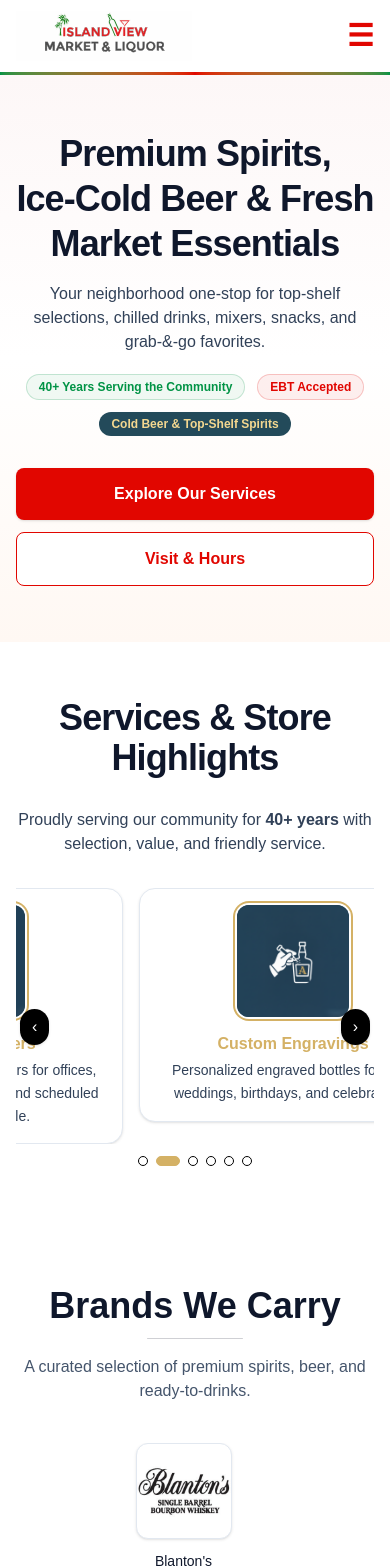
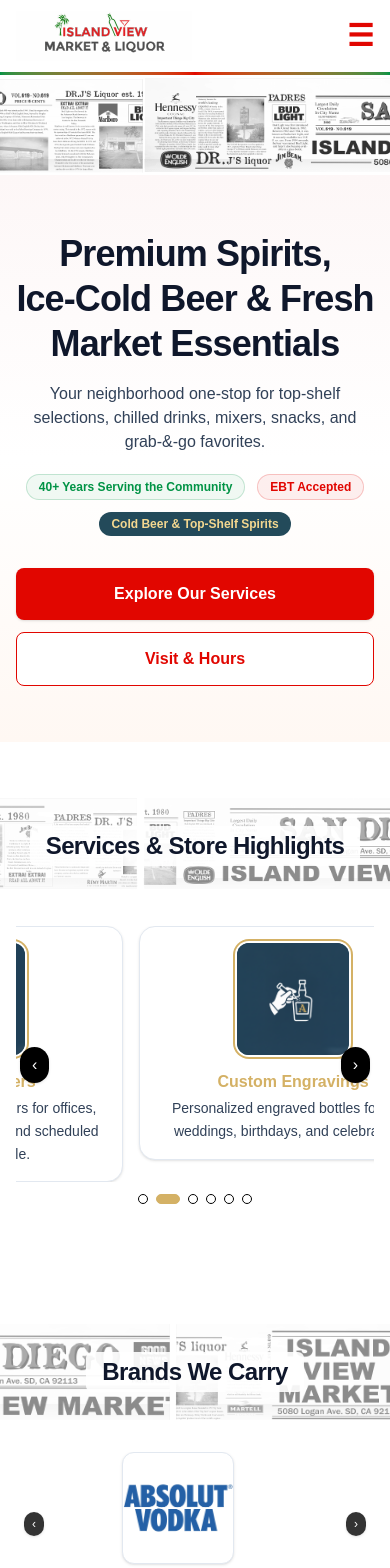
Before and after one commit to AnthonyBarbaro/islandviewmarket, a Next.js app: page / in a window 390 px wide. Shown: the top 1568 px of the page. Built offline with nearby package versions, Linux system fonts and the light colour scheme.

Commit message:
News paper background

```diff
--- a/src/app/components/Brands.tsx
+++ b/src/app/components/Brands.tsx
@@ -1,9 +1,12 @@
+// src/app/components/Brands.tsx
 "use client";
 
 import Image from "next/image";
-import { useEffect, useRef, useState } from "react";
+import { useRef } from "react";
+import NewspaperTape from "@/app/components/NewspaperTape";
 
-const AUTOPLAY_MS = 3500;
+// newspaper strips for the header tape
+const STRIPS = ["/news/1.png", "/news/2.png", "/news/3.png", "/news/4.png"];
 
 // Add/remove brands by editing this list.
 // Place logo files in /public/brands (png/jpg/svg).
@@ -21,132 +24,107 @@
   { name: "Rémy Martin", image: "/brands/remy-martin.jpg" },
   { name: "Don Julio", image: "/brands/don-julio.jpg" },
 ];
+
 export default function Brands() {
-  // Mobile carousel state/refs
+  // simple ref so arrows can scroll the list on mobile
   const scrollerRef = useRef<HTMLUListElement | null>(null);
-  const logoRefs = useRef<(HTMLLIElement | null)[]>([]);
-  const [index, setIndex] = useState(0);
-  const indexRef = useRef(0);
-  const interactingRef = useRef(false);
 
-  // Autoplay + scroll sync (mobile only)
-  useEffect(() => {
+  const scroll = (direction: "left" | "right") => {
     const el = scrollerRef.current;
     if (!el) return;
 
-    const reduced = window.matchMedia("(prefers-reduced-motion: reduce)").matches;
-    const desktopMQ = window.matchMedia("(min-width: 768px)");
-
-    const getPos = (i: number) => logoRefs.current[i]?.offsetLeft ?? 0;
-
-    const onScroll = () => {
-      const left = el.scrollLeft;
-      let nearest = 0;
-      let min = Infinity;
-      logoRefs.current.forEach((slide, i) => {
-        if (!slide) return;
-        const diff = Math.abs(slide.offsetLeft - left);
-        if (diff < min) { min = diff; nearest = i; }
+    const amount = el.clientWidth * 0.8; // roughly one card at a time
+    el.scrollBy({
+      left: direction === "left" ? -amount : amount,
+      behavior: "smooth",
     });
-      setIndex(nearest);
-      indexRef.current = nearest;
-    };
-
-    el.addEventListener("scroll", onScroll, { passive: true });
-
-    let timer: ReturnType<typeof setInterval> | null = null;
-
-    const start = () => {
-      if (reduced || desktopMQ.matches) return; // disable autoplay on desktop or if reduced-motion
-      stop();
-      timer = setInterval(() => {
-        if (interactingRef.current) return;
-        const next = (indexRef.current + 1) % brands.length;
-        el.scrollTo({ left: getPos(next), behavior: "smooth" });
-        setIndex(next);
-        indexRef.current = next;
-      }, AUTOPLAY_MS);
-    };
-
-    const stop = () => { if (timer) clearInterval(timer); timer = null; };
-
-    start();
-    const onMQ = () => { stop(); start(); };
-    desktopMQ.addEventListener("change", onMQ);
-
-    return () => {
-      stop();
-      el.removeEventListener("scroll", onScroll);
-      desktopMQ.removeEventListener("change", onMQ);
-    };
-  }, []);
-
-  const goTo = (i: number) => {
-    const el = scrollerRef.current;
-    if (!el) return;
-    const left = logoRefs.current[i]?.offsetLeft ?? 0;
-    el.scrollTo({ left, behavior: "smooth" });
-    setIndex(i);
-    indexRef.current = i;
   };
 
   return (
     <section id="brands" className="py-16 bg-white">
+      {/* HEADER: tape behind, text over it */}
+      <div className="relative mb-8">
+        <div className="relative h-24 sm:h-28 md:h-32 overflow-hidden">
+          {/* tape fills header area on all breakpoints */}
+          <NewspaperTape
+            srcs={STRIPS}
+            index={2}
+            height={96}
+            opacity={0.5}
+            className="absolute inset-0"
+          />
+
+          {/* centered heading over tape */}
+          <div className="absolute inset-0 flex items-center">
             <div className="container">
-        {/* HEADER */}
-        <div className="text-center mb-10">
-          <h2 className="text-4xl md:text-5xl font-extrabold text-slate-900">
+              <div className="text-center">
+                <h2 className="inline-block px-4 py-1 rounded-md bg-white/90 text-2xl sm:text-3xl md:text-4xl lg:text-5xl font-extrabold tracking-tight text-slate-900">
                   Brands We Carry
                 </h2>
-          {/* thin neutral divider instead of red/gradient */}
-          <div className="mx-auto mt-3 h-px w-24 rounded bg-slate-900/20" />
-          <p className="mt-4 text-slate-600">
-            A curated selection of premium spirits, beer, and ready‑to‑drinks.
-          </p>
+              </div>
+            </div>
+          </div>
+        </div>
       </div>
 
-        {/* MOBILE: swipeable carousel */}
-        <div className="md:hidden relative">
+      {/* CONTENT */}
+      <div className="container">
+        {/* MOBILE: manual swipe carousel with subtle arrows */}
+        <div className="relative md:hidden">
           <ul
             ref={scrollerRef}
-            onMouseEnter={() => (interactingRef.current = true)}
-            onMouseLeave={() => (interactingRef.current = false)}
-            onTouchStart={() => (interactingRef.current = true)}
-            onTouchEnd={() => (interactingRef.current = false)}
-            className="flex gap-4 overflow-x-auto snap-x snap-mandatory scroll-smooth no-scrollbar px-1"
+            className="
+              flex gap-4 overflow-x-auto
+              snap-x snap-mandatory scroll-smooth no-scrollbar
+              px-3
+            "
             role="region"
             aria-roledescription="carousel"
             aria-label="Brand logos carousel"
           >
-            {brands.map((brand, i) => (
+            {brands.map((brand) => (
               <li
                 key={brand.name}
-                ref={(el) => { logoRefs.current[i] = el; }}
-                className="snap-start shrink-0 w-[70%]"
+                className="
+                  snap-center
+                  shrink-0
+                  w-[90%]          /* fills more of the mobile width */
+                  mx-auto
+                "
               >
                 <BrandTile name={brand.name} image={brand.image} />
               </li>
             ))}
           </ul>
 
-          {/* dots (black accents) */}
-          <div className="mt-3 flex justify-center gap-2">
-            {brands.map((_, i) => (
+          {/* small left/right hints that also scroll */}
           <button
-                key={i}
-                aria-label={`Go to brand ${i + 1}`}
-                onClick={() => goTo(i)}
-                className={`h-2.5 rounded-full border transition-all ${
-                  index === i
-                    ? "w-6 bg-black border-black"
-                    : "w-2.5 bg-white border-black"
-                }`}
-              />
-            ))}
-          </div>
+            type="button"
+            onClick={() => scroll("left")}
+            aria-label="Scroll brands left"
+            className="
+              absolute left-2 top-1/2 -translate-y-1/2
+              rounded-full bg-black/80 text-white
+              text-xs px-2 py-1 shadow
+            "
+          >
+            ‹
+          </button>
+          <button
+            type="button"
+            onClick={() => scroll("right")}
+            aria-label="Scroll brands right"
+            className="
+              absolute right-2 top-1/2 -translate-y-1/2
+              rounded-full bg-black/80 text-white
+              text-xs px-2 py-1 shadow
+            "
+          >
+            ›
+          </button>
         </div>
 
-        {/* DESKTOP: clean grid on white */}
+        {/* DESKTOP GRID – unchanged */}
         <div className="hidden md:grid grid-cols-3 lg:grid-cols-4 xl:grid-cols-6 gap-8">
           {brands.map((brand) => (
             <BrandTile key={brand.name} name={brand.name} image={brand.image} />
@@ -163,11 +141,14 @@
     <div className="group flex flex-col items-center">
       <div
         className="
-          relative h-24 w-24 sm:h-28 sm:w-28 md:h-28 md:w-28
+          relative
+          h-28 w-28              /* bigger base size */
+          sm:h-32 sm:w-32        /* a bit larger on small screens */
+          md:h-28 md:w-28        /* keeps desktop reasonable */
           rounded-xl bg-white
           border border-slate-200 shadow-sm
           flex items-center justify-center
-          transition-transform duration-200 group-hover:scale-[1.02]
+          transition-transform duration-200 group-hover:scale-[1.03]
         "
         aria-label={name}
         title={name}
@@ -176,7 +157,7 @@
           src={image}
           alt={name}
           fill
-          sizes="120px"
+          sizes="140px"
           className="object-contain select-none"
           draggable={false}
         />
--- a/src/app/components/NewspaperTape.tsx
+++ b/src/app/components/NewspaperTape.tsx
@@ -3,19 +3,21 @@
 import { useMemo } from "react";
 
 type Props = {
-  srcs: string[];        // /public/patterns strips
-  height?: number;       // height of the tape
-  opacity?: number;      // transparency
-  index?: number;        // which strip to use
-  className?: string;    // extra styling
+  srcs: string[];      // /public/news/*.png
+  height?: number;     // tape height
+  opacity?: number;    // transparency
+  index?: number;      // which strip to use
+  className?: string;  // extra classes
+  speed?: number;      // relative speed
 };
 
 export default function NewspaperTape({
   srcs,
-  height = 80,
-  opacity = 0.85,
+  height = 56,
+  opacity = 0.6,
   index = 0,
   className = "",
+  speed = 30,
 }: Props) {
   const src = useMemo(
     () => srcs[Math.max(0, Math.min(index, srcs.length - 1))],
@@ -25,25 +27,42 @@
   return (
     <div
       aria-hidden
-      className={`relative w-full ${className}`}
+      className={`relative overflow-hidden w-full ${className}`}
       style={{
         height,
-        backgroundImage: `url(${src})`,
-        backgroundRepeat: "repeat-x",
-        backgroundSize: "auto 100%",
-        backgroundPosition: "center",
+        filter: "grayscale(100%) contrast(1.05) brightness(1.05)",
         opacity,
-        filter: "grayscale(100%) contrast(1.1)",
       }}
     >
-      {/* subtle shadow below strip */}
+      {/* scrolling tape via background-position */}
       <div
-        className="absolute inset-x-0 bottom-0 h-6"
+        className="absolute inset-0"
+        style={{
+          backgroundImage: `url(${src})`,
+          backgroundRepeat: "repeat-x",
+          backgroundSize: "auto 100%",
+          backgroundPosition: "0 50%",
+          animation: `scrollTape ${500 / speed}s linear infinite`,
+        }}
+      />
+
+      {/* very soft shadow under the strip */}
+      <div
+        className="absolute inset-x-0 bottom-0 h-4"
         style={{
           background:
-            "linear-gradient(to bottom, rgba(0,0,0,0.10), rgba(0,0,0,0))",
+            "linear-gradient(to bottom, rgba(0,0,0,0.06), rgba(0,0,0,0))",
         }}
       />
+
+      <style>
+        {`
+          @keyframes scrollTape {
+            0%   { background-position-x: 0; }
+            100% { background-position-x: -100%; }
+          }
+        `}
+      </style>
     </div>
   );
 }
--- a/src/app/components/Services.tsx
+++ b/src/app/components/Services.tsx
@@ -2,24 +2,62 @@
 
 import Image from "next/image";
 import { useEffect, useRef, useState } from "react";
+import NewspaperTape from "@/app/components/NewspaperTape";
 
 type Service = {
   title: string;
   desc: string;
-  image: string; // /public/icons/*.png
+  image: string;
   alt?: string;
 };
 
 const AUTOPLAY_MS = 4500;
+const STRIPS = ["/news/1.png", "/news/2.png", "/news/3.png", "/news/4.png"];
 
 export default function Services() {
   const items: Service[] = [
-    { title: "Corporate Orders", desc: "Bulk liquor and grocery orders for offices, events, and teams. Pickup and scheduled fulfillment available.", image: "/icons/corporate.png", alt: "Corporate Orders" },
-    { title: "Custom Engravings", desc: "Personalized engraved bottles for gifts, weddings, birthdays, and celebrations.", image: "/icons/engravings.png", alt: "Custom Engravings" },
-    { title: "EBT Accepted", desc: "We proudly accept EBT for eligible items—easy, fast, and accessible for everyone.", image: "/icons/ebt.png", alt: "EBT Accepted" },
-    { title: "Fresh Food Daily", desc: "Sandwiches, snacks, drinks, and local market favorites prepared fresh every day.", image: "/icons/food.png", alt: "Fresh Food Daily" },
-    { title: "Cold Beer • Top‑Shelf Liquor", desc: "Wide selection including Hennessy, Rémy Martin, Martell, Corona, Coors, Bud Light, and more.", image: "/icons/liquor.png", alt: "Cold Beer and Top‑Shelf Liquor" },
-    { title: "Local Specials", desc: "Weekly deals, discounts, and neighborhood markdowns across groceries and spirits.", image: "/icons/specials.png", alt: "Local Specials" },
+    {
+      title: "Corporate Orders",
+      desc:
+        "Bulk liquor and grocery orders for offices, events, and teams. Pickup and scheduled fulfillment available.",
+      image: "/icons/corporate.png",
+      alt: "Corporate Orders",
+    },
+    {
+      title: "Custom Engravings",
+      desc:
+        "Personalized engraved bottles for gifts, weddings, birthdays, and celebrations.",
+      image: "/icons/engravings.png",
+      alt: "Custom Engravings",
+    },
+    {
+      title: "EBT Accepted",
+      desc:
+        "We proudly accept EBT for eligible items—easy, fast, and accessible for everyone.",
+      image: "/icons/ebt.png",
+      alt: "EBT Accepted",
+    },
+    {
+      title: "Fresh Food Daily",
+      desc:
+        "Sandwiches, snacks, drinks, and local market favorites prepared fresh every day.",
+      image: "/icons/food.png",
+      alt: "Fresh Food Daily",
+    },
+    {
+      title: "Cold Beer • Top-Shelf Liquor",
+      desc:
+        "Wide selection including Hennessy, Rémy Martin, Martell, Corona, Coors, Bud Light, and more.",
+      image: "/icons/liquor.png",
+      alt: "Cold Beer and Top-Shelf Liquor",
+    },
+    {
+      title: "Local Specials",
+      desc:
+        "Weekly deals, discounts, and neighborhood markdowns across groceries and spirits.",
+      image: "/icons/specials.png",
+      alt: "Local Specials",
+    },
   ];
 
   // --- slider state/refs for mobile ---
@@ -47,7 +85,10 @@
       slideRefs.current.forEach((s, i) => {
         if (!s) return;
         const d = Math.abs(s.offsetLeft - left);
-        if (d < best) { best = d; nearest = i; }
+        if (d < best) {
+          best = d;
+          nearest = i;
+        }
       });
       setIndex(nearest);
       indexRef.current = nearest;
@@ -66,10 +107,16 @@
         indexRef.current = next;
       }, AUTOPLAY_MS);
     };
-    const stop = () => { if (timer) clearInterval(timer); timer = null; };
+    const stop = () => {
+      if (timer) clearInterval(timer);
+      timer = null;
+    };
 
     start();
-    const onMQ = () => { stop(); start(); };
+    const onMQ = () => {
+      stop();
+      start();
+    };
     desktopMQ.addEventListener?.("change", onMQ);
 
     return () => {
@@ -93,20 +140,42 @@
   const MobileCard = ({ item }: { item: Service }) => (
     <div className="rounded-2xl border border-slate-200 bg-white p-4 shadow-sm">
       <figure className="relative mx-auto h-28 w-28 sm:h-32 sm:w-32 rounded-xl overflow-hidden bg-tile ring-2 ring-gold ring-offset-2 ring-offset-white shadow">
-        <Image src={item.image} alt={item.alt || item.title} fill sizes="128px" className="object-contain select-none" loading="lazy" draggable={false} />
+        <Image
+          src={item.image}
+          alt={item.alt || item.title}
+          fill
+          sizes="128px"
+          className="object-contain select-none"
+          loading="lazy"
+          draggable={false}
+        />
       </figure>
-      <h3 className="mt-4 text-center text-gold font-extrabold text-base leading-snug">{item.title}</h3>
-      <p className="mt-1 text-center text-slate-700 text-sm leading-relaxed">{item.desc}</p>
+      <h3 className="mt-4 text-center text-gold font-extrabold text-base leading-snug">
+        {item.title}
+      </h3>
+      <p className="mt-1 text-center text-slate-700 text-sm leading-relaxed">
+        {item.desc}
+      </p>
     </div>
   );
 
   const RowCard = ({ item }: { item: Service }) => (
     <div className="group flex items-start gap-4 rounded-2xl border border-slate-200 bg-white p-5 shadow-sm transition hover:shadow-md">
       <figure className="relative h-16 w-16 md:h-20 md:w-20 rounded-xl overflow-hidden bg-tile ring-2 ring-gold ring-offset-2 ring-offset-white shadow shrink-0">
-        <Image src={item.image} alt={item.alt || item.title} fill sizes="100px" className="object-contain transition-transform duration-200 ease-out group-hover:scale-105 motion-reduce:transform-none select-none" loading="lazy" draggable={false} />
+        <Image
+          src={item.image}
+          alt={item.alt || item.title}
+          fill
+          sizes="100px"
+          className="object-contain transition-transform duration-200 ease-out group-hover:scale-105 motion-reduce:transform-none select-none"
+          loading="lazy"
+          draggable={false}
+        />
       </figure>
       <div className="min-w-0">
-        <h3 className="text-gold font-extrabold text-base md:text-lg leading-tight">{item.title}</h3>
+        <h3 className="text-gold font-extrabold text-base md:text-lg leading-tight">
+          {item.title}
+        </h3>
         <p className="mt-1 text-slate-700 text-sm leading-snug">{item.desc}</p>
       </div>
     </div>
@@ -114,19 +183,35 @@
 
   return (
     <section id="services" className="py-14 md:py-16 bg-white">
+      {/* HEADER: tape as background, text over it (now on mobile too) */}
+      <div className="relative mb-8">
+        <div className="relative h-24 sm:h-28 md:h-32 overflow-hidden">
+          {/* tape fills the header area on all breakpoints */}
+          <NewspaperTape
+            srcs={STRIPS}
+            index={1}
+            height={96}
+            opacity={0.5}
+            className="absolute inset-0"
+          />
+
+          {/* text centered over tape */}
+          <div className="absolute inset-0 flex items-center">
             <div className="container">
-        {/* ======= NEW HEADER COPY + COLORS ======= */}
               <div className="text-center">
-          <h2 className="text-4xl md:text-5xl font-extrabold tracking-tight text-slate-900">
+                <h2 className="inline-block px-4 py-1 rounded-md bg-white/90 text-2xl sm:text-3xl md:text-4xl lg:text-5xl font-extrabold tracking-tight text-slate-900">
                   Services &amp; Store Highlights
                 </h2>
-          {/* subtle brand accent bar */}
-          <div className="mx-auto mt-2 h-1.5 w-24 rounded-full" />
-          <p className="mt-4 mb-8 md:mb-10 text-slate-700">
-            Proudly serving our community for <strong>40+ years</strong> with selection, value, and friendly service.
+                <p className="text-xs sm:text-sm md:text-base text-slate-700">
 </p>
               </div>
+            </div>
+          </div>
+        </div>
+      </div>
 
+      {/* Cards container */}
+      <div className="container">
         {/* MOBILE: stacked-card carousel */}
         <div className="md:hidden relative">
           <ul
@@ -156,8 +241,22 @@
           </ul>
 
           {/* arrows */}
-          <button type="button" onClick={prev} aria-label="Previous service" className="absolute left-1 top-1/2 -translate-y-1/2 rounded-full bg-[color:var(--color-black)] text-white px-3 py-1.5 shadow">‹</button>
-          <button type="button" onClick={next} aria-label="Next service" className="absolute right-1 top-1/2 -translate-y-1/2 rounded-full bg-[color:var(--color-black)] text-white px-3 py-1.5 shadow">›</button>
+          <button
+            type="button"
+            onClick={prev}
+            aria-label="Previous service"
+            className="absolute left-1 top-1/2 -translate-y-1/2 rounded-full bg-black text-white px-3 py-1.5 shadow"
+          >
+            ‹
+          </button>
+          <button
+            type="button"
+            onClick={next}
+            aria-label="Next service"
+            className="absolute right-1 top-1/2 -translate-y-1/2 rounded-full bg-black text-white px-3 py-1.5 shadow"
+          >
+            ›
+          </button>
 
           {/* dots */}
           <div className="mt-3 flex justify-center gap-2">
@@ -166,7 +265,11 @@
                 key={i}
                 aria-label={`Go to slide ${i + 1}`}
                 onClick={() => goTo(i)}
-                className={`h-2.5 rounded-full border transition-all ${index === i ? "w-6 bg-[color:var(--color-gold)] border-[color:var(--color-gold)]" : "w-2.5 bg-white border-[color:var(--color-black)]"}`}
+                className={`h-2.5 rounded-full border transition-all ${
+                  index === i
+                    ? "w-6 bg-[color:var(--color-gold)] border-[color:var(--color-gold)]"
+                    : "w-2.5 bg-white border-black"
+                }`}
               />
             ))}
           </div>
--- a/src/app/layout.tsx
+++ b/src/app/layout.tsx
@@ -5,12 +5,20 @@
   title: "Island View Market & Liquor",
   description: "Your neighborhood market for liquor, groceries, and more.",
 };
+import NewspaperTape from "@/app/components/NewspaperTape";
 
+const STRIPS = [
+  "/news/1.png",
+  "/news/2.png",
+  "/news/3.png",
+  "/news/4.png",
+];
 export default function RootLayout({ children }: { children: React.ReactNode }) {
   return (
     <html lang="en">
       <body className="bg-white">
         <NavBar />
+        <NewspaperTape srcs={STRIPS} index={0} height={100} opacity={0.9} />
         <main>{children}</main>
       </body>
     </html>
--- a/src/app/page.tsx
+++ b/src/app/page.tsx
@@ -1,11 +1,21 @@
 import Hero from "./components/Hero";
 import Services from "./components/Services";
 import Brands from "./components/Brands";
+import NewspaperTape from "@/app/components/NewspaperTape";
+
+const STRIPS = [
+  "/news/1.png",
+  "/news/2.png",
+  "/news/3.png",
+  "/news/4.png",
+];
+
 export default function Home() {
   return (
     <>
       <Hero />
       <Services />
+
       <Brands />
     </>
   );
```
Lines whose indentation alone changed are shown as unchanged.
